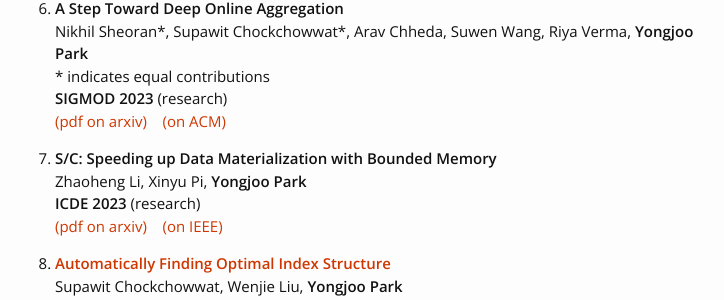
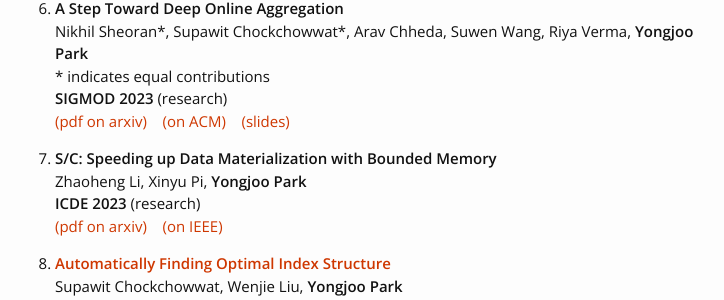
Before and after one commit to pyongjoo/pyongjoo.github.io, a Jekyll site: the page built from publication.md, in a window 1280 px wide and 900 px high, scrolled down 644 px. Shown: the part 149-449 px from the top of the window, without its empty margins (275-999 px from the left). Built offline with Jekyll 4.4.1, drawn with Linux system fonts in a browser that asks for light colours.

Commit message:
Added DeepOLA slides; Removed Canvas Sign-up

```diff
--- a/publication.md
+++ b/publication.md
@@ -44,7 +44,8 @@
    \* indicates equal contributions
    **SIGMOD 2023** (research)
    [(pdf on arxiv)](https://arxiv.org/abs/2303.04103) &nbsp;&nbsp;
-   [(on ACM)](https://dl.acm.org/doi/10.1145/3589269)
+   [(on ACM)](https://dl.acm.org/doi/10.1145/3589269) &nbsp;&nbsp;
+   [(slides)]({{ site.url }}/resources/deepola-sigmod23-slides.pdf)
 
 1. **S/C: Speeding up Data Materialization with Bounded Memory**
    Zhaoheng Li, Xinyu Pi, **Yongjoo Park**
```
Also changed, not shown: _home/2019-11-15-teaching.md (+0 -1 lines), 1 other file.
